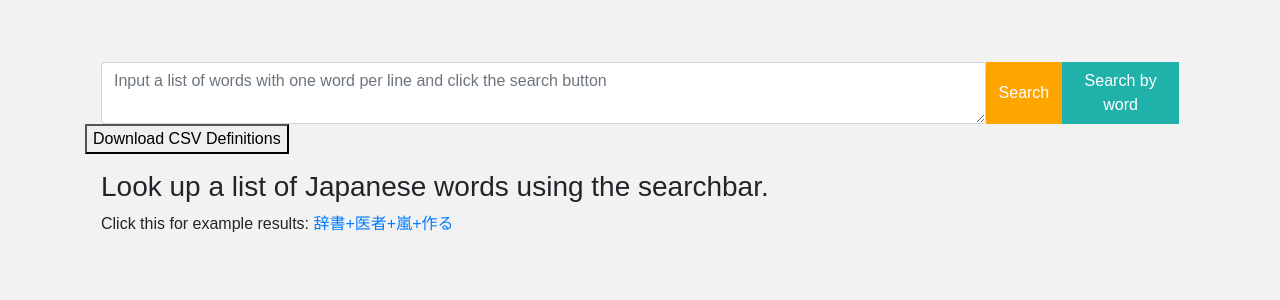
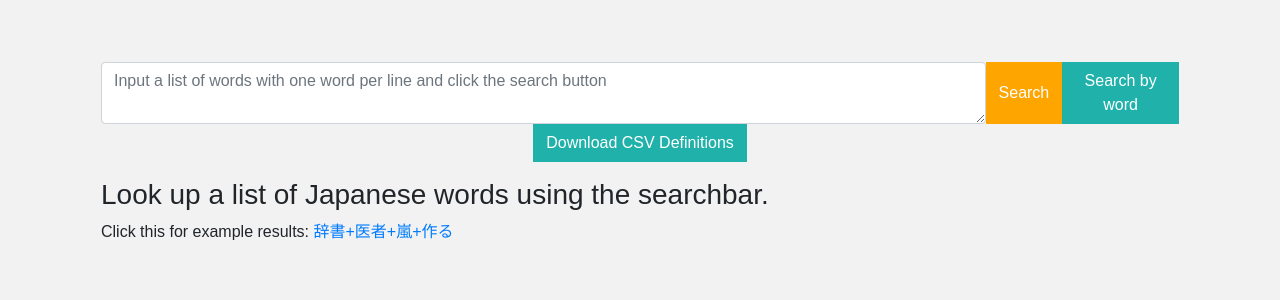
Before and after one commit to nickbrenn/Digital-Daijisen-Viewer, a React (Create React App) app in the folder client/: page /batchwords in a window 1280 px wide. Shown: the top 300 px of the page. Built offline with nearby package versions, Linux system fonts and the light colour scheme; the HTML template or start-up script is replaced by a standard one.

Commit message:
Styled the csv download button slightly

```diff
--- a/client/src/App.js
+++ b/client/src/App.js
@@ -119,7 +119,7 @@ export default class App extends Component {
     }
 
     Promise.all(promises).then(() => {
-      console.log("RESULTS", results);
+      // console.log("Results:", results);
       this.setState({
         results: "<div class='batch-results'>" + results.join("") + "</div>"
       });
--- a/client/src/components/Result.js
+++ b/client/src/components/Result.js
@@ -1,4 +1,5 @@
 import React from "react";
+import { Button } from "reactstrap";
 
 const Result = props => {
   const html = props.results;
@@ -6,7 +7,6 @@ const Result = props => {
     const words = document.getElementsByTagName("h3");
     const definitions = document.querySelectorAll(".description");
     const csvData = new Array(words.length - 1);
-    console.log(words);
     for (let i = 0; i < words.length; i++) {
       let pronunciation = "";
       let word = "";
@@ -37,7 +37,18 @@ const Result = props => {
   };
   return (
     <div>
-      <button onClick={() => downloadCsv()}>Download CSV Definitions</button>
+      <div className="download-button">
+        <Button
+          color="primary"
+          className="secondary-btn"
+          onClick={event => {
+            event.target.blur();
+            downloadCsv();
+          }}
+        >
+          Download CSV Definitions
+        </Button>
+      </div>
       <div className="result" dangerouslySetInnerHTML={{ __html: html }} />
     </div>
   );
--- a/client/src/index.css
+++ b/client/src/index.css
@@ -3,9 +3,6 @@ body {
   padding: 0;
   font-family: sans-serif;
   background-color: #f2f2f2;
-}
-
-.app {
 }
 
 .search {
@@ -33,30 +30,30 @@ body {
   padding-bottom: 1rem;
 }
 
-.search button.btn {
+button.btn.btn-primary {
   background-color: orange;
   border-color: orange;
   border-radius: unset;
 }
 
-.search button.btn:hover,
-.search button.btn:active,
-.search button.btn:focus {
+button.btn.btn-primary:hover,
+button.btn.btn-primary:active,
+button.btn.btn-primary:focus {
   background-color: darkorange !important;
   border-color: darkorange !important;
   box-shadow: unset !important;
   -webkit-box-shadow: unset !important;
 }
 
-.search button.btn.secondary-btn {
+button.btn.secondary-btn {
   background-color: lightseagreen;
   border-color: lightseagreen;
   border-radius: unset;
 }
 
-.search button.btn.secondary-btn:hover,
-.search button.btn.secondary-btn:active,
-.search button.btn.secondary-btn:focus {
+button.btn.secondary-btn:hover,
+button.btn.secondary-btn:active,
+button.btn.secondary-btn:focus {
   background-color: darkcyan !important;
   border-color: darkcyan !important;
   box-shadow: unset !important;
@@ -72,6 +69,11 @@ body {
   -webkit-box-shadow: unset;
 }
 
-/* .batch-results h2 {
+.batch-results h2 {
   display: none;
-} */
+}
+
+.download-button {
+  display: flex;
+  justify-content: center;
+}
```
